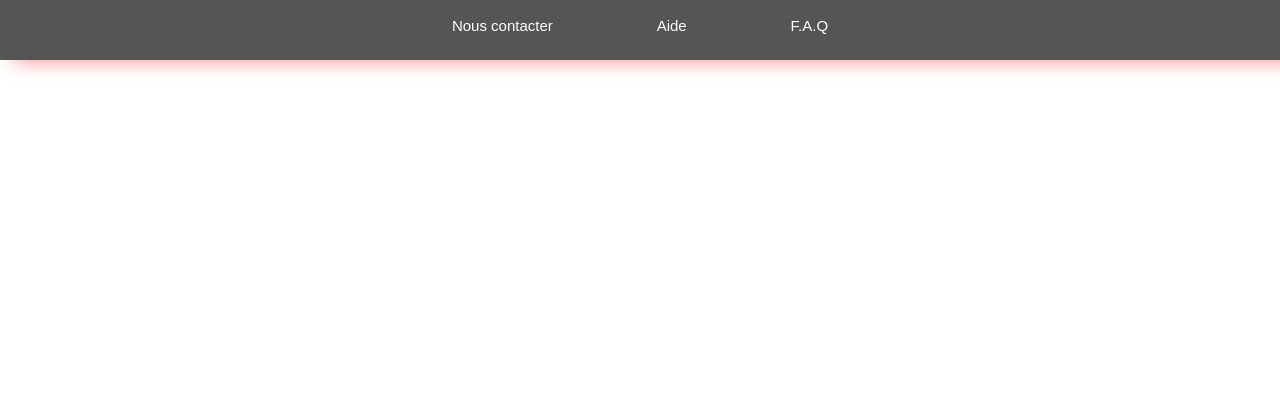
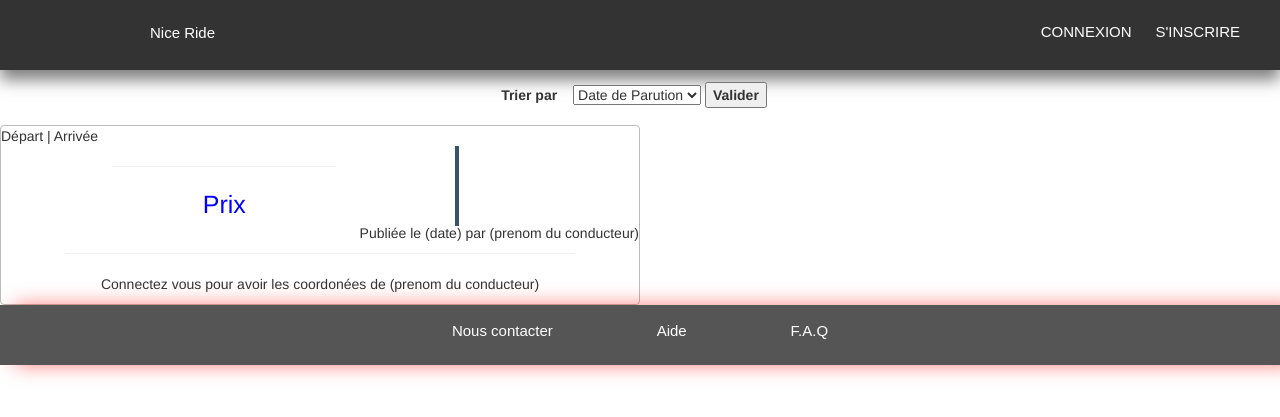
Before and after one commit to cmamon/nice-ride, a PHP site: page /search.php in a window 1280 px wide. Shown: the top 417 px of the page. Run offline with PHP 8.4, Linux system fonts and the light colour scheme.

Commit message:
Add trip block in search page

```diff
--- a/CSS/style.css
+++ b/CSS/style.css
@@ -149,19 +149,26 @@ footer a {
 .button {
     -webkit-transition-duration: 0.2s; /* Safari */
     transition-duration: 0.2s;
-    background-color: rgba(255, 69, 0, 0.7);
+    background-color: white;
     color: black;
     padding: 14px 40px;
+    border : none;
     /*border: 2px solid #008CBA; /*#F3FAB6*/ */
-    border: 2px solid;
-    border-color: rgba(255, 69, 0, 0.9);
+    /*border: 2px solid;
+    border-color: rgba(255, 69, 0, 0.9);*/
+    cursor: pointer;
+}
+
+.buttonHome {
+    border: 2px solid #008CBA;
     border-radius: 2px;
+
 }
 
 .button:hover {
-    background-color: rgba(255, 69, 0, 0.8);
-    border-color: rgba(255, 69, 0, 0.3);
-    /*color : white;*/
+    background-color: #008CBA;
+    /*border-color: rgba(255, 69, 0, 0.3);*/
+    color : white;
 }
 
 .searchGroup {
@@ -246,3 +253,46 @@ label {
 .loginForm button {
     text-align: center;
 }
+
+/*search.php*/
+
+.sort {
+    text-align: center;
+}
+
+.trip {
+    width: 50%;
+    border: 1px solid #bbb;
+    border-radius: 4px;
+}
+
+.tripTopLeft{
+    float : left;
+    width: 70%;
+    display: inline-block;
+}
+
+.tripTopRight{
+    float: right;
+    display: inline-block;
+}
+
+.tripPrice {
+    text-align: center;
+    font-size: 25px;
+    color: blue;
+}
+
+.vl {
+    position: relative;
+    top: 20px;
+    display: inline-block;
+    border-left: 4px solid #38546d;
+    height: 80px;
+    margin-left: 7px;
+    margin-right: 7px;
+}
+
+.note {
+    text-align: center;
+}
--- a/search.php
+++ b/search.php
@@ -1,3 +1,4 @@
+<?php session_start(); ?>
 <!DOCTYPE html>
 <html>
     <head>
@@ -5,6 +6,52 @@
         <title></title>
     </head>
     <body>
+        <header>
+            <div class="defaultNav">
+                <nav>
+                    <a id="brand" href="index.php">Nice Ride</a>
+                    <ul>
+                        <li> <a href="login.php">CONNEXION</a> </li>
+                        <li> <a href="signup.php">S'INSCRIRE</a> </li>
+                    </ul>
+                </nav>
+            </div>
+        </header>
+
+        <div class="sort">
+            <form method="post" action="<?php echo $_SERVER["PHP_SELF"];?>">
+                <label for="tri">Trier par</label>
+                <select name="tri">
+                    <option value="triChronologique">Date de Parution</option>
+                    <option value="triPrix">Prix</option>
+                </select>
+
+                <label>
+                    <input type="submit" name="sort" value="Valider">
+                </form>
+        </div>
+
+        <div class="searchResults">
+            <div class="trip">
+                <div class="tripTop">
+                    <div class="tripTopLeft">
+                        Départ | Arrivée
+                        <hr width="50%">
+                        <div class="tripPrice">
+                            Prix
+                        </div>
+                    </div>
+                    <div class="vl"></div>
+                    <div class="tripTopRight">
+                        <p>Publiée le (date) par (prenom du conducteur)</p>
+                    </div>
+                </div>
+                <div class="note">
+                    <hr width="80%">
+                </p>Connectez vous pour avoir les coordonées de (prenom du conducteur)</p>
+                </div>
+            </div>
+        </div>
 
         <footer>
             <?php require 'footer.html'; ?>
```
